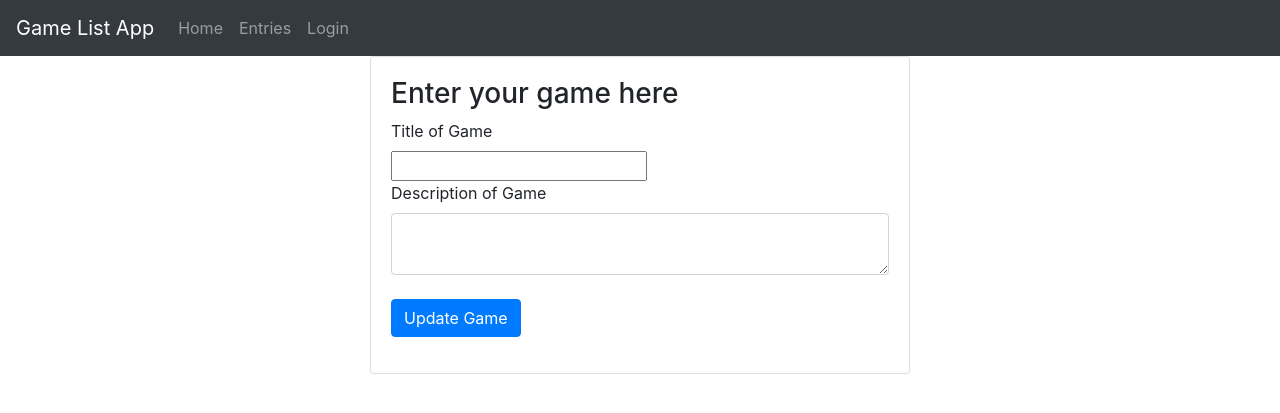
After one commit to MichaelBrandon/gameListApp, a Node server app: template views/gameentries/editgame.handlebars in a window 1280 px wide. The commit adds this page. Shown: the top 413 px of the page. Run offline with Node 20, Linux system fonts and the light colour scheme; the template is opened without the code that fills it, so the values that code supplies are empty; some libraries are stand-ins or nearby versions.

Commit message:
week 4 day 2 second commit

```diff
--- a/app.js
+++ b/app.js
@@ -69,7 +69,20 @@ app.post('/addgame', function(req, res){
         title:req.body.title,
         genre:req.body.genre
     }
-    new Entry(newEntry).save().then(function(entry){res.redirect('/')});
+    new Entry(newEntry)
+    .save()
+    .then(function(entry){
+        res.redirect('/')
+    });
+});
+
+
+//Delete Game Entry
+app.post('/:id', function(req, res) {
+    Entry.remove({_id:req.params.id}).then(function() {
+        //req.flash("game removed");
+        res.redirect('/');
+    });
 });
 
 
--- /dev/null
+++ b/views/gameentries/editgame.handlebars
@@ -0,0 +1,17 @@
+<div class="row">
+    <div class="col-md-6 mx-auto">
+        <div class="card card-body">
+            <form class="form-group" action="/addgame" method="POST">
+                <h3>Enter your game here</h3>
+                <label>Title of Game</label>
+                <br>
+                <input type="text" name="title" value="{{entries.title}}" required>
+                <br>
+                <label>Description of Game</label>
+                <textarea name="genre" class="form-control" required>{{entries.genre}}</textarea>
+                <br>
+                <button type="submit" class="btn btn-primary">Update Game</button>
+            </form>
+        </div>
+    </div>
+</div>
```
Also changed, not shown: views/index.handlebars (+7 -2 lines).
